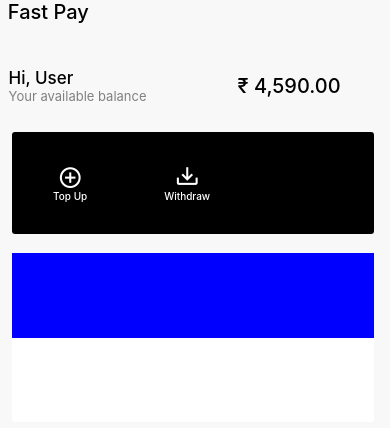
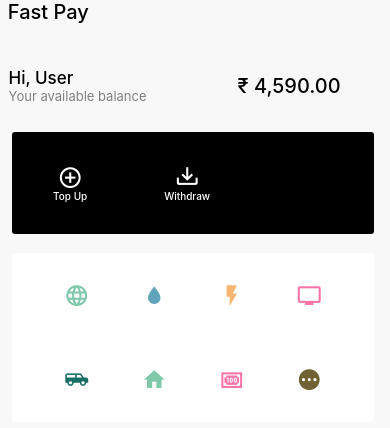
Before and after one commit to Hisham546/FastPay, a React Native app: screen /Home in a window 390 px wide. Shown: the top 428 px of the page. Built offline with nearby package versions, Linux system fonts and the light colour scheme.

Commit message:
added option icons in miscs

```diff
--- a/src/screens/miscellaneous/miscellaneous.js
+++ b/src/screens/miscellaneous/miscellaneous.js
@@ -13,7 +13,18 @@
 export default function Miscellaneous() {
     return (
         <View style={styles.container}>
-            <View style={styles.miscView1}></View>
+            <View style={styles.miscView1}>
+                <MaterialIcon name="web" color={'#7FC8A9'} size={25} />
+                <MaterialIcon name="water" color={'#61A3BA'} size={25} />
+                <MaterialIcon name="flash" color={'#F9B572'} size={25} />
+                <MaterialIcon name="television" color={'#F875AA'} size={25} />
+            </View>
+            <View style={styles.miscView1}>
+                <MaterialIcon name="car-estate" color={'#186F65'} size={25} />
+                <MaterialIcon name="home" color={'#7FC8A9'} size={25} />
+                <MaterialIcon name="cash-100" color={'#F875AA'} size={25} />
+                <MaterialIcon name="dots-horizontal-circle" color={'#706233'} size={25} />
+            </View>
         </View>
     )
 
--- a/src/screens/miscellaneous/styles.js
+++ b/src/screens/miscellaneous/styles.js
@@ -9,14 +9,14 @@
         backgroundColor: 'white',
         marginLeft: '3%',
         borderRadius: 3,
-        // alignItems:'center',
-        flexDirection: 'row',
-        // justifyContent:'space-around'
+
     },
     miscView1: {
         width: deviceWidth * 0.93,
         height: deviceHeight * 0.10,
-        backgroundColor:'blue',
+        flexDirection:'row',
+        justifyContent:'space-evenly',
+        alignItems:'center'
     },
     miscView2: {
 
```
